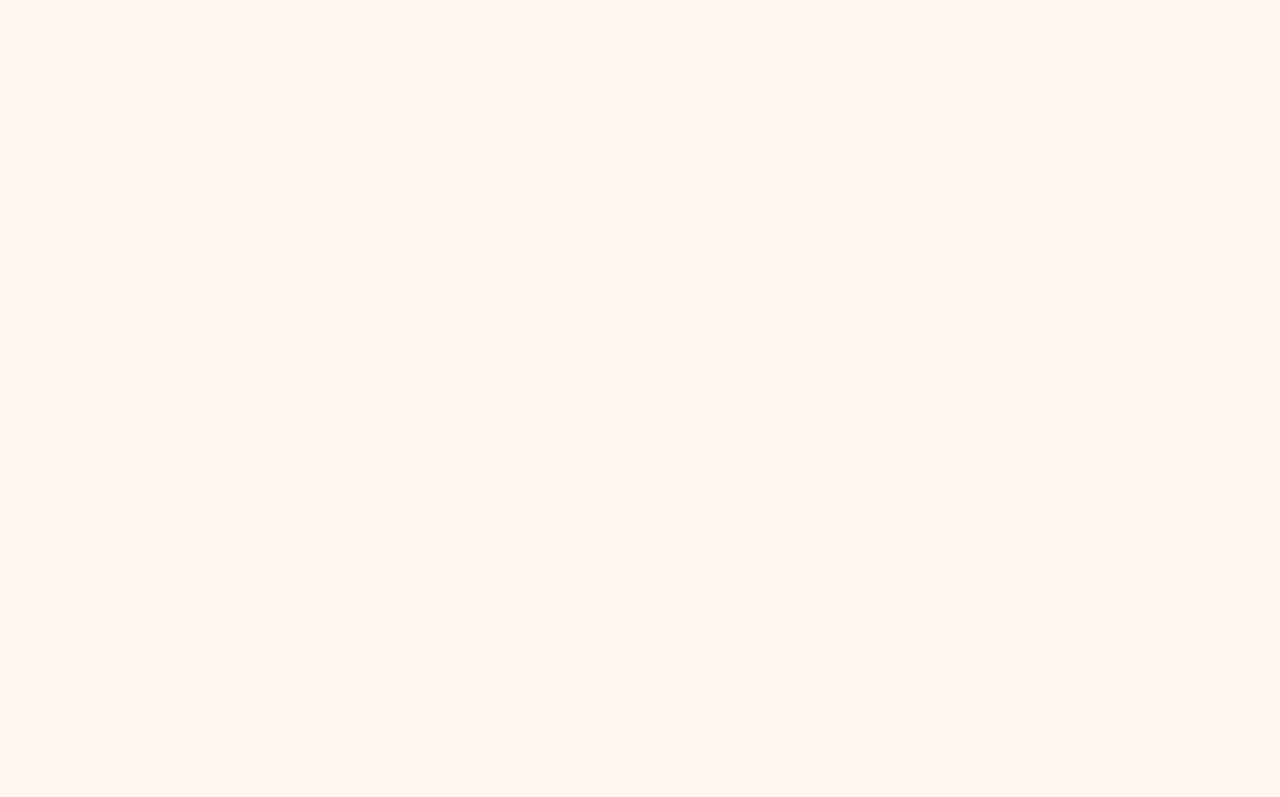
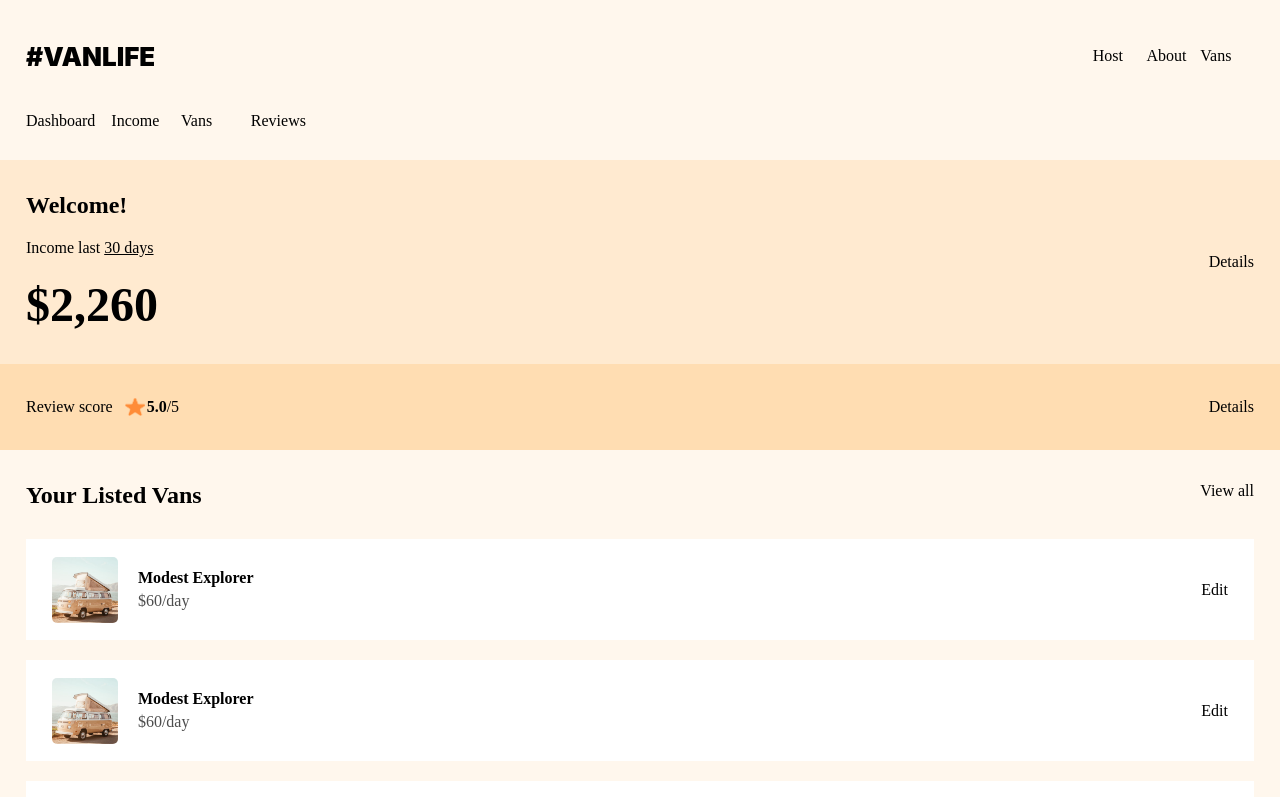
Before and after one commit to sanjeevshah1/Vans-Life-Project, a React (Vite) app: page /host in a window 1280 px wide. Before the commit this address had no page. Shown: the top 797 px of the page. Built offline with nearby package versions, Linux system fonts and the light colour scheme; what miragejs would draw is missing.

Commit message:
Added Host and Dashboard

```diff
--- a/src/App.css
+++ b/src/App.css
@@ -49,12 +49,9 @@ button{
   font-weight: 900;
   font-size: 1.62rem;
 }
-.links{
-  width: 7.25em;
- column-gap: 20px;
-}
+
 a{
-  width: 3.36em;
+  min-width: 3.36em;
   text-decoration: none;
   color: black;
 }
@@ -266,6 +263,92 @@ font-size: 1.5rem;
 font-weight: 500;
 line-height: 2.5rem;
 }
+
+/* Host Page CSS */
+
+.host-nav-bar{
+  display: flex;
+  padding-left: 1.625em;
+  margin-bottom: 30px;
+}
+.host-nav-bar a{
+  font-size: 1rem;
+  font-weight: 500;
+}
+.host-nav-bar a:not(:last-child){
+  margin-right: 1em;
+}
+.welcome{
+  padding: 2em 1.625em 2em 1.625em;
+  background-color: #FFEAD0;
+  display: flex;
+  align-items: center;
+}
+.welcome-first{
+  display: flex;
+  flex-direction: column;
+  row-gap: 20px;
+}
+.welcome-second{
+  margin-left: auto;
+}
+#rate{
+  font-size: 3rem;
+  font-weight: 800;
+}
+#days{
+  text-decoration: underline;
+}
+.review{
+  display: flex;
+  align-items: center;
+  background-color: #FFDDB2;
+  padding: 2em 1.625em 2em 1.625em;
+}
+.review p:first-of-type{
+margin-right: 10px;
+}
+.review p:last-of-type{
+  margin-left: auto;
+}
+#star{
+  width: 20px;
+  margin: 2px;
+}
+.listed-vans{
+  padding: 2em 1.625em 4em 1.625em;
+}
+.head{
+  display: flex;
+  justify-content: space-between;
+}
+.head p:first-of-type{
+font-size: 1.5rem;
+font-weight: 700;
+margin-bottom: 10px;
+}
+.van-box{
+  padding: 1.1em 1.625em 1.1em 1.625em;
+  margin-top: 20px;
+  background-color: #FFFFFF;
+  display: flex;
+  column-gap: 20px;
+  align-items: center;
+}
+.van-box img{
+  width: 65.88px;
+  border-radius: 5px;
+}
+.van-box p{
+  margin-left: auto;
+}
+.van-explain p:first-child{
+  font-weight: 600;
+  margin-bottom: 5px;
+}
+.van-explain p:last-child{
+  color: #4D4D4D;
+}
 @media screen and (max-width: 675px) {
   .about-container{
     align-items: center;
@@ -334,7 +417,6 @@ line-height: 2.5rem;
   #rent{
     margin: 0 auto;
   }
-
   #description{
   font-size: 1.2rem;
   line-height: 2.4rem;
--- a/src/Components/Header.tsx
+++ b/src/Components/Header.tsx
@@ -4,6 +4,7 @@ const Header = () => {
     <header className="nav-bar verti-center">
         <Link id="logo" to="home">#VANLIFE</Link>
         <nav className="links flex">
+            <Link to="/host">Host</Link>
             <Link to="about">About</Link>
             <Link to="vans">Vans</Link>
         </nav>
--- /dev/null
+++ b/src/Pages/Host/Dashboard.tsx
@@ -0,0 +1,56 @@
+import Star from "./../../assets/star.png"
+import van from "./../../assets/van.png"
+const Dashboard = () => {
+ return(
+    <div className="dashboard-container">
+        <div className="welcome">
+          <div className="welcome-first">
+            <h2>Welcome!</h2>
+            <p>Income last <span id="days">30 days</span></p>
+            <p id="rate">$2,260</p>
+          </div>
+          <div className="welcome-second">
+            <p>Details</p>
+          </div>
+        </div>
+        <div className="review">
+            <p>Review score</p>
+            <img src={Star} alt="star-logo" id="star"/>
+            <p><b>5.0</b>/5</p>
+            <p>Details</p>
+        </div>
+        <div className="listed-vans">
+            <div className="head">
+                <p>Your Listed Vans</p>
+                <p>View all</p>
+            </div>
+            <div className="van-box">
+                <img src={van} alt="van" />
+                <div className="van-explain">
+                    <p>Modest Explorer</p>
+                    <p>$60/day</p>
+                </div>
+                <p>Edit</p>
+            </div>
+            <div className="van-box">
+                <img src={van} alt="van" />
+                <div className="van-explain">
+                    <p>Modest Explorer</p>
+                    <p>$60/day</p>
+                </div>
+                <p>Edit</p>
+            </div>
+            <div className="van-box">
+                <img src={van} alt="van" />
+                <div className="van-explain">
+                    <p>Modest Explorer</p>
+                    <p>$60/day</p>
+                </div>
+                <p>Edit</p>
+            </div>
+        </div>
+    </div>
+ )
+}
+
+export default Dashboard
--- /dev/null
+++ b/src/Pages/Host/HostLayout.tsx
@@ -0,0 +1,16 @@
+import {Link, Outlet} from "react-router-dom"
+const HostLayout = () => {
+  return (
+    <>
+     <div className="host-nav-bar">
+        <Link to="dashboard">Dashboard</Link>
+        <Link to="income">Income</Link>
+        <Link to="vans">Vans</Link>
+        <Link to="reviews">Reviews</Link>
+    </div>
+    <Outlet/>
+   </>
+  )
+}
+
+export default HostLayout
--- /dev/null
+++ b/src/Pages/Host/HostVans.tsx
@@ -0,0 +1,8 @@
+
+const HostVans = () => {
+  return (
+    <div>Vans</div>
+  )
+}
+
+export default HostVans
--- /dev/null
+++ b/src/Pages/Host/Income.tsx
@@ -0,0 +1,8 @@
+
+const Income = () => {
+  return (
+    <div>Income</div>
+  )
+}
+
+export default Income
--- /dev/null
+++ b/src/Pages/Host/Reviews.tsx
@@ -0,0 +1,8 @@
+
+const Reviews = () => {
+  return (
+    <div>Reviews</div>
+  )
+}
+
+export default Reviews
--- a/src/main.tsx
+++ b/src/main.tsx
@@ -1,6 +1,6 @@
 import React from 'react'
 import ReactDOM from 'react-dom/client'
-import  {BrowserRouter, Routes, Route, Link} from "react-router-dom"
+import  {BrowserRouter, Routes, Route} from "react-router-dom"
 import App from './App.tsx'
 import "./App.css"
 import './index.css'
@@ -9,6 +9,11 @@ import About from "./Pages/About.tsx"
 import Vans from './Pages/Vans.tsx'
 import VanDetail from './Pages/VanDetail'
 import Layout from './Components/Layout.tsx'
+import Dashboard from './Pages/Host/Dashboard.tsx'
+import Income from './Pages/Host/Income.tsx'
+import Reviews from './Pages/Host/Reviews.tsx'
+import HostLayout from './Pages/Host/HostLayout.tsx'
+import HostVans from "./Pages/Host/HostVans"
 ReactDOM.createRoot(document.getElementById('root')!).render(
   <React.StrictMode>
     <BrowserRouter>
@@ -19,6 +24,13 @@ ReactDOM.createRoot(document.getElementById('root')!).render(
           <Route path="/about" element={<About />} />
           <Route path="/vans" element={<Vans />} />
           <Route path="/vans/:id" element={<VanDetail />} />
+          <Route path="/host" element={<HostLayout />}>
+            <Route index element={<Dashboard />} />
+            <Route path="dashboard" element={<Dashboard />} />
+            <Route path="income" element={<Income />} />
+            <Route path="vans" element={<HostVans />} />
+            <Route path="reviews" element={<Reviews />} />
+          </Route>
         </Route>
       </Routes>
     </BrowserRouter>
```
Also changed, not shown: src/assets/star.png (added).
